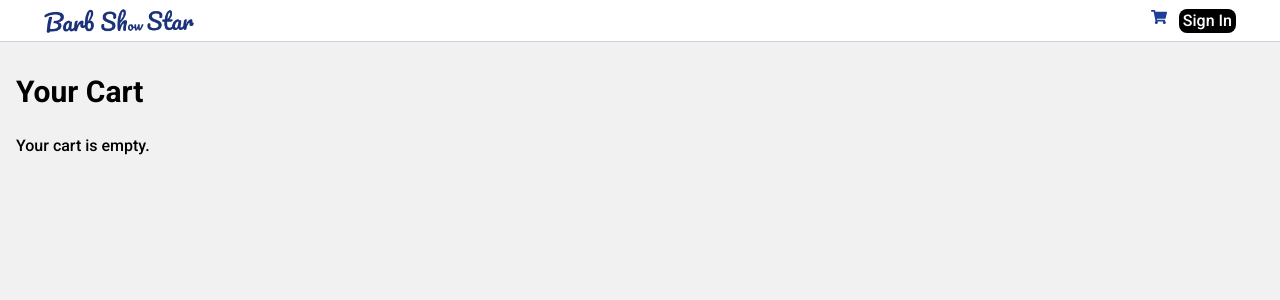
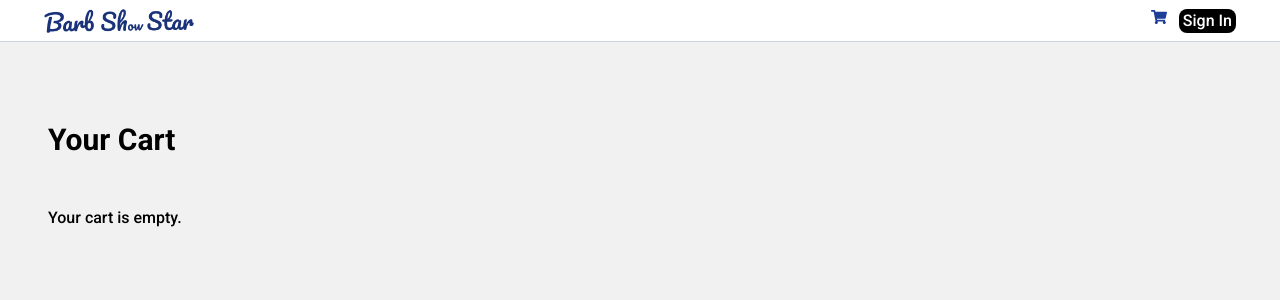
Before and after one commit to Segzyp1000/barb-show, a React (Vite) app: page /cart in a window 1280 px wide. Shown: the top 300 px of the page. Built offline with nearby package versions, Linux system fonts and the light colour scheme.

Commit message:
added cart

```diff
--- a/src/App.jsx
+++ b/src/App.jsx
@@ -10,6 +10,7 @@ import Signout from "./pages/Signout";
 import CartPage from "./pages/CartPage";
 import ProductDetails from "./pages/ProductDetails";
 import Mainlayer from "./Layer/Mainlayer";
+import CartProvider from "./CartContext";
 
 const router = createBrowserRouter(
   createRoutesFromElements(
@@ -25,9 +26,11 @@ const router = createBrowserRouter(
 
 function App() {
   return (
-    <div className="app">
-      <RouterProvider router={router} />
-    </div>
+    <CartProvider>
+      <div>
+        <RouterProvider router={router} />
+      </div>
+    </CartProvider>
   );
 }
 
--- a/src/CartContext.jsx
+++ b/src/CartContext.jsx
@@ -24,7 +24,7 @@ export const CartProvider = ({ children }) => {
     return quantity;
   };
 
-  const addOneToCart = (id) => {
+  const addOneToCart = (id, img, title) => {
     const existingProduct = cartProducts.find((product) => product.id === id);
     if (existingProduct) {
       setCartProducts(
@@ -35,7 +35,7 @@ export const CartProvider = ({ children }) => {
         )
       );
     } else {
-      setCartProducts([...cartProducts, { id: id, quantity: 1 }]);
+      setCartProducts([...cartProducts, { id, img, title, quantity: 1 }]);
     }
   };
 
@@ -66,7 +66,9 @@ export const CartProvider = ({ children }) => {
     let totalCost = 0;
     cartProducts.forEach((cartItem) => {
       const productData = product.find((product) => product.id === cartItem.id);
-      totalCost += productData.price * cartItem.quantity;
+      if (productData && productData.newPrice) {
+        totalCost += productData.newPrice * cartItem.quantity;
+      }
     });
     return totalCost;
   };
--- a/src/component/Card.jsx
+++ b/src/component/Card.jsx
@@ -24,7 +24,7 @@ function Card({ id, img, title, star, newPrice, prevPrice }) {
           </div>
         </div>
         <button
-          onClick={() => cart.addOneToCart(id)}
+          onClick={() => cart.addOneToCart(id, img, title)}
           className="bg-yellow-500 text-white text-sm font-semibold px-1 rounded-xl"
         >
           Add to Cart
--- a/src/pages/CartPage.jsx
+++ b/src/pages/CartPage.jsx
@@ -1,10 +1,61 @@
 import React from "react";
+import { useContext } from "react";
+import { CartContext } from "../CartContext";
 
 function CartPage() {
+  const cart = useContext(CartContext);
+
   return (
-    <div className="container mx-auto px-4 py-8">
-      <h1 className="text-3xl font-bold mb-6">Your Cart</h1>
-      <p>Your cart is empty.</p>
+    <div className="container mx-12 mt-20 mb-5 w-3/4 block space-y-12">
+      <div>
+        <h1 className="text-3xl font-bold mb-6">Your Cart</h1>
+      </div>
+
+      {cart.items.length > 0 ? (
+        <div className="cart-container flex flex-col ">
+          {cart.items.map((item) => (
+            <div className="border-b border-navColor">
+              <div key={item.id} className="cart-item flex flex-col mb-4 py-7">
+                <div className="product-info space-y-3">
+                  <img src={item.img} alt={item.title} className="w-20 h-20" />
+                  <h2>{item.title}</h2>
+                </div>
+
+                <div className="actions space-y-3">
+                  <button
+                    onClick={() => cart.addOneToCart(item.id)}
+                    className="bg-yellow-500 text-white px-2 py-1 rounded"
+                  >
+                    +
+                  </button>
+                  <button
+                    onClick={() => cart.removeOneFromCart(item.id)}
+                    className="bg-white text-black px-2 py-1 rounded"
+                  >
+                    -
+                  </button>
+                  <button
+                    onClick={() => cart.deleteFromCart(item.id)}
+                    className="bg-red-500 text-white px-2 py-1 rounded"
+                  >
+                    Remove
+                  </button>
+                </div>
+              </div>
+            </div>
+          ))}
+
+          <div className="total-cost flex mt-5">
+            <p>Total Cost:</p>
+            <p>${cart.getTotalCost()}</p>
+          </div>
+          <button className="bg-navColor text-white px-4 mt-5 rounded p-2">
+            Proceed to Checkout
+          </button>
+        </div>
+      ) : (
+        <p>Your cart is empty.</p>
+      )}
     </div>
   );
 }
```
